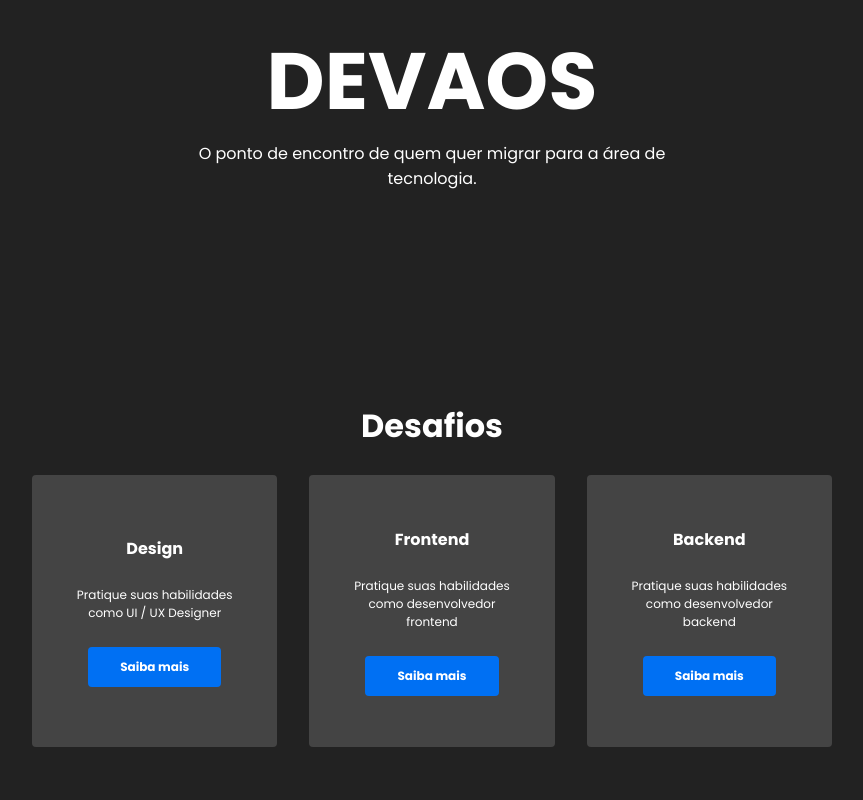
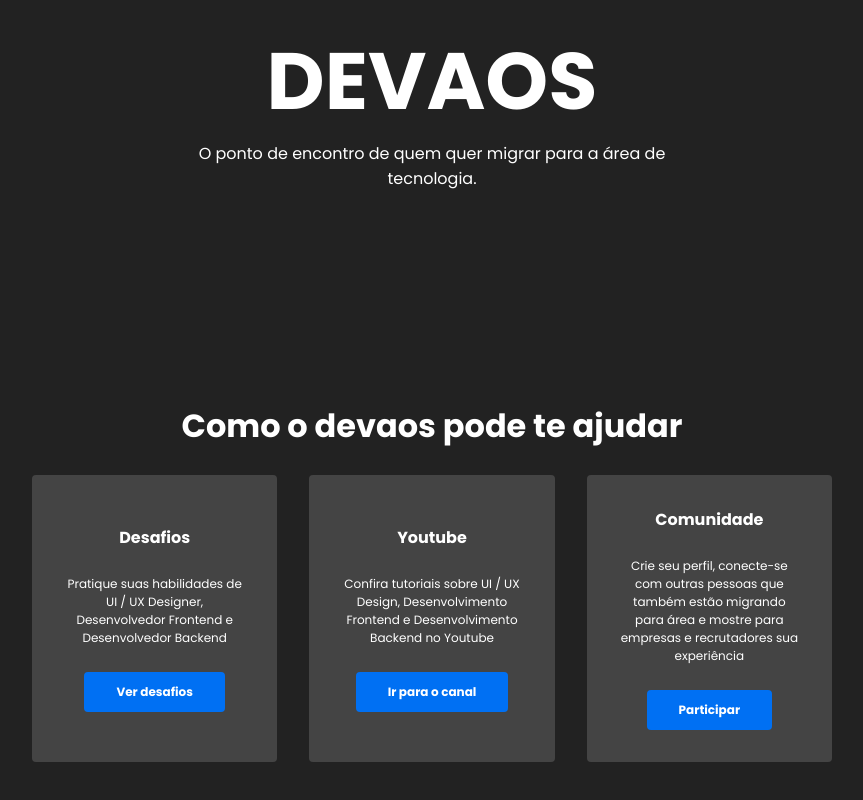
Before and after one commit to fischerafael/dev-aos-frontend, a Next.js app: page / in a window 1280 px wide. Shown: the part 254-1054 px from the top of the page, without its empty margins (208-1071 px from the left). Built offline with nearby package versions, Linux system fonts and the light colour scheme.

Commit message:
finished landing page

```diff
--- a/src/components/pages/HomePage/Challenges/index.tsx
+++ /dev/null
@@ -1,48 +0,0 @@
-import React from 'react'
-import { Flex, Grid } from '../../../design-system/container'
-import { Text } from '../../../design-system/typography'
-
-import { ChallengeCard } from './ChallengeCard'
-
-export const Challenges = () => {
-    return (
-        <Flex as="main" style={{ padding: '1rem' }}>
-            <Flex
-                as="section"
-                style={{
-                    minHeight: '70vh',
-                    maxWidth: '50rem',
-                    flexDirection: 'column',
-                    justifyContent: 'flex-start'
-                }}
-            >
-                <Text
-                    as="h2"
-                    style={{
-                        fontSize: '2rem',
-                        textAlign: 'center',
-                        fontWeight: 'bold'
-                    }}
-                >
-                    Desafios
-                </Text>
-                <br />
-
-                <Grid as="section">
-                    <ChallengeCard
-                        title="Design"
-                        description="Pratique suas habilidades como UI / UX Designer"
-                    />
-                    <ChallengeCard
-                        title="Frontend"
-                        description="Pratique suas habilidades como desenvolvedor frontend"
-                    />
-                    <ChallengeCard
-                        title="Backend"
-                        description="Pratique suas habilidades como desenvolvedor backend"
-                    />
-                </Grid>
-            </Flex>
-        </Flex>
-    )
-}
--- /dev/null
+++ b/src/components/pages/HomePage/NavSection/index.tsx
@@ -0,0 +1,28 @@
+import React from 'react'
+import { Card } from '../../../shared/Card'
+import { CardSection } from '../../../shared/CardSection'
+
+export const NavSection = () => {
+    return (
+        <CardSection title="Como o devaos pode te ajudar">
+            <Card
+                url="/challenges"
+                title="Desafios"
+                description="Pratique suas habilidades de UI / UX Designer, Desenvolvedor Frontend e Desenvolvedor Backend"
+                button="Ver desafios"
+            />
+            <Card
+                url="https://www.youtube.com/channel/UCz75xXTimMhZkbK__XOM8hQ"
+                title="Youtube"
+                description="Confira tutoriais sobre UI / UX Design, Desenvolvimento Frontend e Desenvolvimento Backend no Youtube"
+                button="Ir para o canal"
+            />
+            <Card
+                title="Comunidade"
+                description="Crie seu perfil, conecte-se com outras pessoas que também estão migrando para área e mostre para empresas e recrutadores sua experiência"
+                button="Participar"
+                url="/app"
+            />
+        </CardSection>
+    )
+}
--- a/src/components/pages/HomePage/index.tsx
+++ b/src/components/pages/HomePage/index.tsx
@@ -1,15 +1,15 @@
 import React from 'react'
 
 import { NavBar } from '../../shared/NavBar'
-import { Challenges } from './Challenges'
 import { HeroSection } from './HeroSection'
+import { NavSection } from './NavSection'
 
 export const HomePage = () => {
     return (
         <>
             <NavBar />
             <HeroSection />
-            <Challenges />
+            <NavSection />
         </>
     )
 }
--- a/src/components/pages/HomePage/Challenges/ChallengeCard/index.tsx
+++ b/src/components/shared/Card/index.tsx
@@ -1,14 +1,16 @@
 import React from 'react'
-import { Flex } from '../../../../design-system/container'
-import { Text } from '../../../../design-system/typography'
+import { Flex } from '../../design-system/container'
+import { Text } from '../../design-system/typography'
+import { CustomLink } from '../CustomLink'
 
 interface Props {
     title: string
     description: string
+    button?: string
     url?: string
 }
 
-export const ChallengeCard = ({ title, description, url }: Props) => {
+export const Card = ({ title, description, button, url }: Props) => {
     return (
         <Flex
             as="article"
@@ -26,12 +28,16 @@
                 {description}
             </Text>
             <br />
-            <Text
-                as="button"
-                style={{ textAlign: 'center', fontSize: '.75rem' }}
-            >
-                Saiba mais
-            </Text>
+            {button && (
+                <CustomLink url={url}>
+                    <Text
+                        as="button"
+                        style={{ textAlign: 'center', fontSize: '.75rem' }}
+                    >
+                        {button}
+                    </Text>
+                </CustomLink>
+            )}
         </Flex>
     )
 }
--- /dev/null
+++ b/src/components/shared/CardSection/index.tsx
@@ -0,0 +1,32 @@
+import React from 'react'
+import { Flex, Grid } from '../../design-system/container'
+import { Text } from '../../design-system/typography'
+
+export const CardSection = ({ title, children }) => {
+    return (
+        <Flex as="main" style={{ padding: '1rem' }}>
+            <Flex
+                as="section"
+                style={{
+                    minHeight: '70vh',
+                    maxWidth: '50rem',
+                    flexDirection: 'column',
+                    justifyContent: 'flex-start'
+                }}
+            >
+                <Text
+                    as="h2"
+                    style={{
+                        fontSize: '2rem',
+                        textAlign: 'center',
+                        fontWeight: 'bold'
+                    }}
+                >
+                    {title}
+                </Text>
+                <br />
+                <Grid as="section">{children}</Grid>
+            </Flex>
+        </Flex>
+    )
+}
--- /dev/null
+++ b/src/components/shared/CustomLink/index.tsx
@@ -0,0 +1,15 @@
+import React, { ReactNode } from 'react'
+import Link from 'next/link'
+
+interface Props {
+    url: string
+    children: ReactNode
+}
+
+export const CustomLink = ({ url, children }: Props) => {
+    return (
+        <Link href={url}>
+            <a style={{ textDecoration: 'none' }}>{children}</a>
+        </Link>
+    )
+}
```
Also changed, not shown: pages/challenges/index.tsx (added, +8 -0 lines), src/components/pages/Challenges/index.tsx (added, +28 -0 lines).
